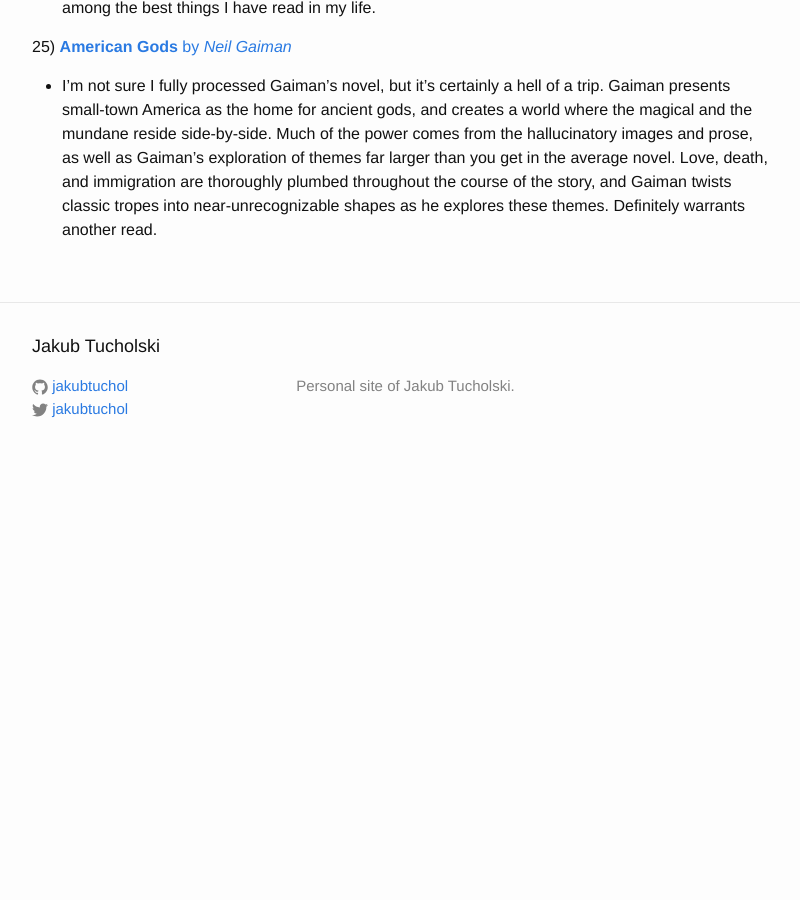
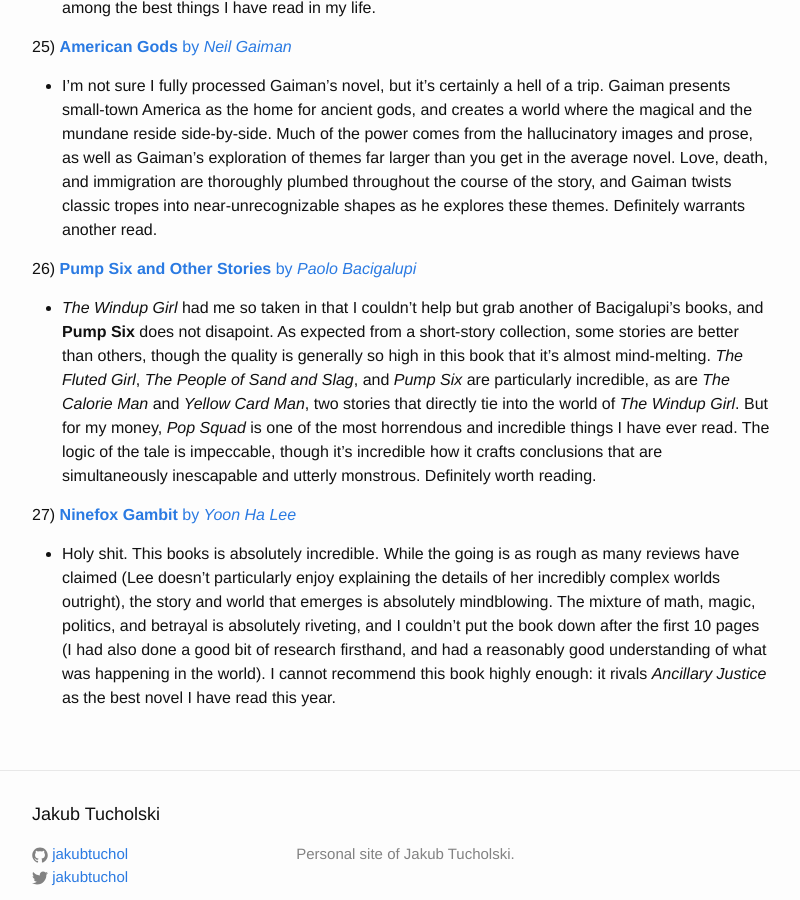
Before and after one commit to jakubtuchol/jakubtuchol.github.io, a Jekyll site: the page built from _posts/2017-01-02-yearly-reading-list.markdown, in a window 1280 px wide and 900 px high, scrolled down 4659 px. Shown: the whole window, without its empty margins (238-1038 px from the left). Built offline with Jekyll 4.4.1, drawn with Linux system fonts in a browser that asks for light colours; before the commit the page ends 5139 px from its top, so only the background shows below that.

Commit message:
two more books

```diff
--- a/_posts/2017-01-02-yearly-reading-list.markdown
+++ b/_posts/2017-01-02-yearly-reading-list.markdown
@@ -110,6 +110,13 @@ This year, I'm aiming to read 52 books (one per week for a year). I'll be keepin
 
 * I'm not sure I fully processed Gaiman's novel, but it's certainly a hell of a trip. Gaiman presents small-town America as the home for ancient gods, and creates a world where the magical and the mundane reside side-by-side. Much of the power comes from the hallucinatory images and prose, as well as Gaiman's exploration of themes far larger than you get in the average novel. Love, death, and immigration are thoroughly plumbed throughout the course of the story, and Gaiman twists classic tropes into near-unrecognizable shapes as he explores these themes. Definitely warrants another read.
 
+26) [**Pump Six and Other Stories** by *Paolo Bacigalupi*][pump_six]
+
+* *The Windup Girl* had me so taken in that I couldn't help but grab another of Bacigalupi's books, and **Pump Six** does not disapoint. As expected from a short-story collection, some stories are better than others, though the quality is generally so high in this book that it's almost mind-melting. *The Fluted Girl*, *The People of Sand and Slag*, and *Pump Six* are particularly incredible, as are *The Calorie Man* and *Yellow Card Man*, two stories that directly tie into the world of *The Windup Girl*. But for my money, *Pop Squad* is one of the most horrendous and incredible things I have ever read. The logic of the tale is impeccable, though it's incredible how it crafts conclusions that are simultaneously inescapable and utterly monstrous. Definitely worth reading.
+
+27) [**Ninefox Gambit** by *Yoon Ha Lee*][ninefox_gambit]
+
+* Holy shit. This books is absolutely incredible. While the going is as rough as many reviews have claimed (Lee doesn't particularly enjoy explaining the details of her incredibly complex worlds outright), the story and world that emerges is absolutely mindblowing. The mixture of math, magic, politics, and betrayal is absolutely riveting, and I couldn't put the book down after the first 10 pages (I had also done a good bit of research firsthand, and had a reasonably good understanding of what was happening in the world). I cannot recommend this book highly enough: it rivals *Ancillary Justice* as the best novel I have read this year.
 
 [black_flags]:         https://www.amazon.com/Black-Flags-Rise-Joby-Warrick/dp/0804168938
 [shock_doctrine]:      https://www.amazon.com/Shock-Doctrine-Rise-Disaster-Capitalism/dp/0312427999
@@ -137,3 +144,5 @@ This year, I'm aiming to read 52 books (one per week for a year). I'll be keepin
 [windup_girl]:         https://www.amazon.com/Windup-Girl-Paolo-Bacigalupi/dp/1597801585
 [story_life]:          https://www.amazon.com/Stories-Your-Life-Others-Chiang/dp/1101972122
 [american_gods]:       https://www.amazon.com/American-Gods-Tenth-Anniversary-Novel/dp/0062472100
+[pump_six]:            https://www.amazon.com/Pump-Other-Stories-Paolo-Bacigalupi/dp/1597802026
+[ninefox_gambit]:      https://www.amazon.com/Ninefox-Gambit-Yoon-Ha-Lee/dp/1781084491
```
